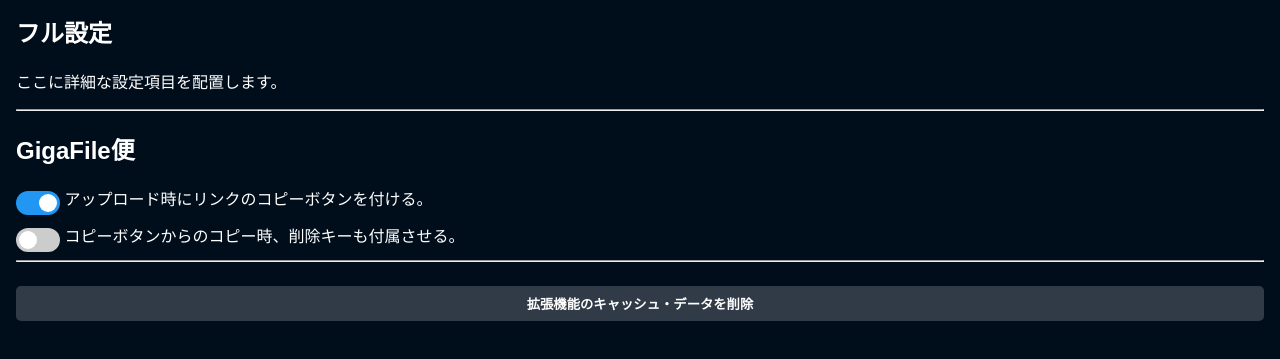
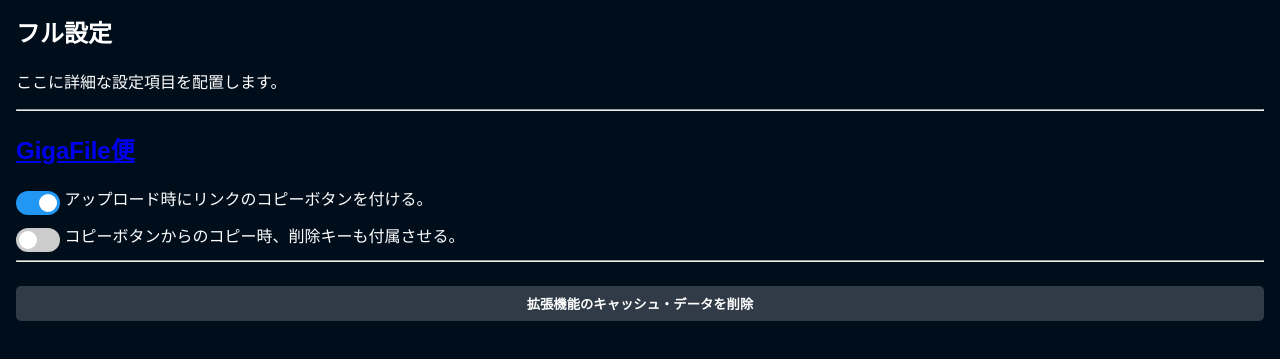
Before and after one commit to SuitoShizuku/Mizu-Extension, a browser extension: page sidepanel.html in a window 1280 px wide. Shown: the part 57-416 px from the top of the page. Drawn offline with Linux system fonts and the light colour scheme.

Commit message:
設定にURLを埋め込み

```diff
--- a/sidepanel.html
+++ b/sidepanel.html
@@ -19,7 +19,7 @@
     <h2 style="margin-top: 0;">フル設定</h2>
     <p>ここに詳細な設定項目を配置します。</p>
     <hr>
-    <h2>GigaFile便</h2>
+    <h2><a href="https://gigafile.nu/" target="_blank">GigaFile便</a></h2>
     <div>
       <label class="toggle">
         <input type="checkbox" id="gfCopy" checked>
```
